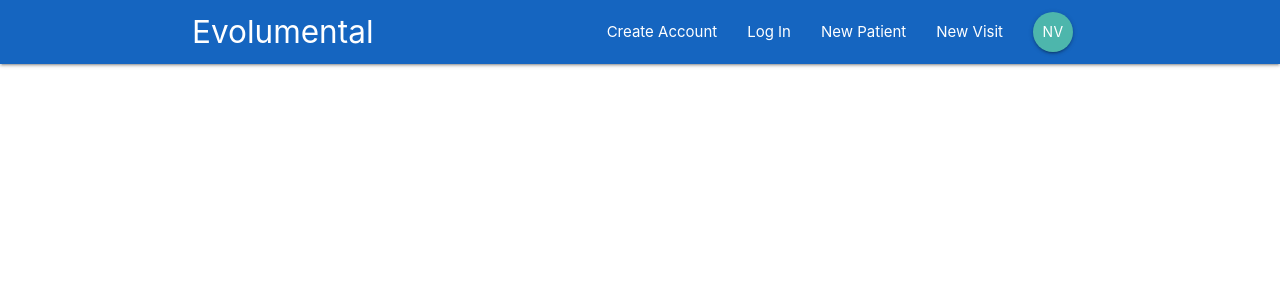
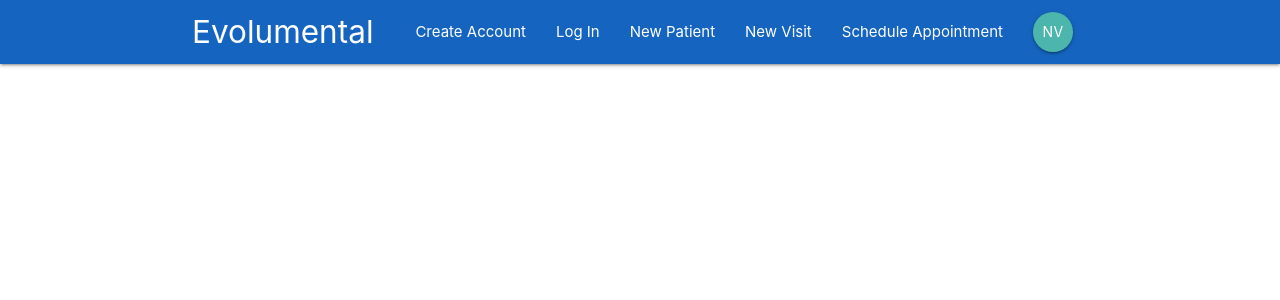
Before and after one commit to ginkgostudio/evolumental, a React (Create React App) app: page / in a window 1280 px wide. Shown: the top 300 px of the page. Built offline with nearby package versions, Linux system fonts and the light colour scheme.

Commit message:
Add Upcoming Appointments component and link to Navbar

```diff
--- a/src/components/layout/SignedInLinks.js
+++ b/src/components/layout/SignedInLinks.js
@@ -7,6 +7,7 @@
         <ul className="right">
             <li><NavLink to='/'>New Patient</NavLink></li>
             <li><NavLink to='/'>New Visit</NavLink></li>
+            <li><NavLink to='/'>Schedule Appointment</NavLink></li>
             <li><NavLink to='/' className='btn btn-floating teal lighten-2'>NV</NavLink></li>
         </ul>
     );
```
Also changed, not shown: src/components/appointments/UpcomingAppointments.js (added, +9 -0 lines).
